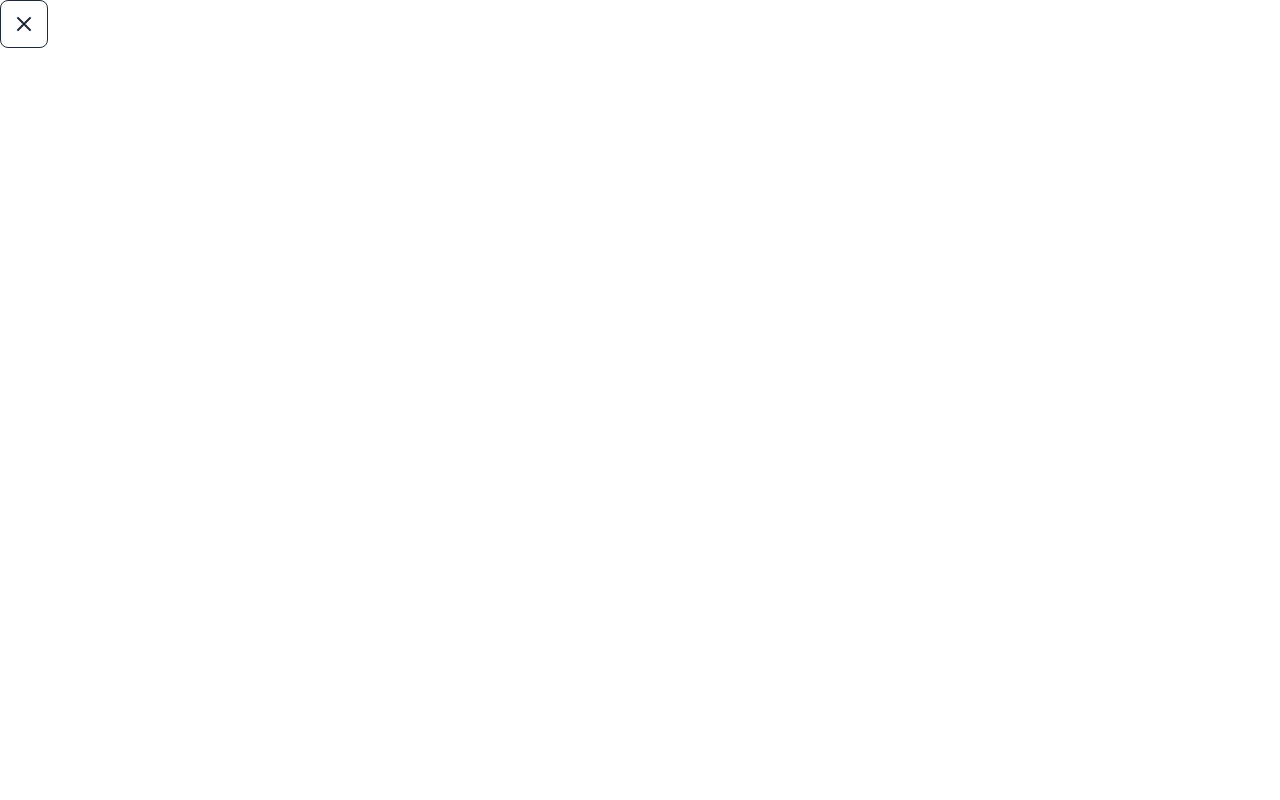
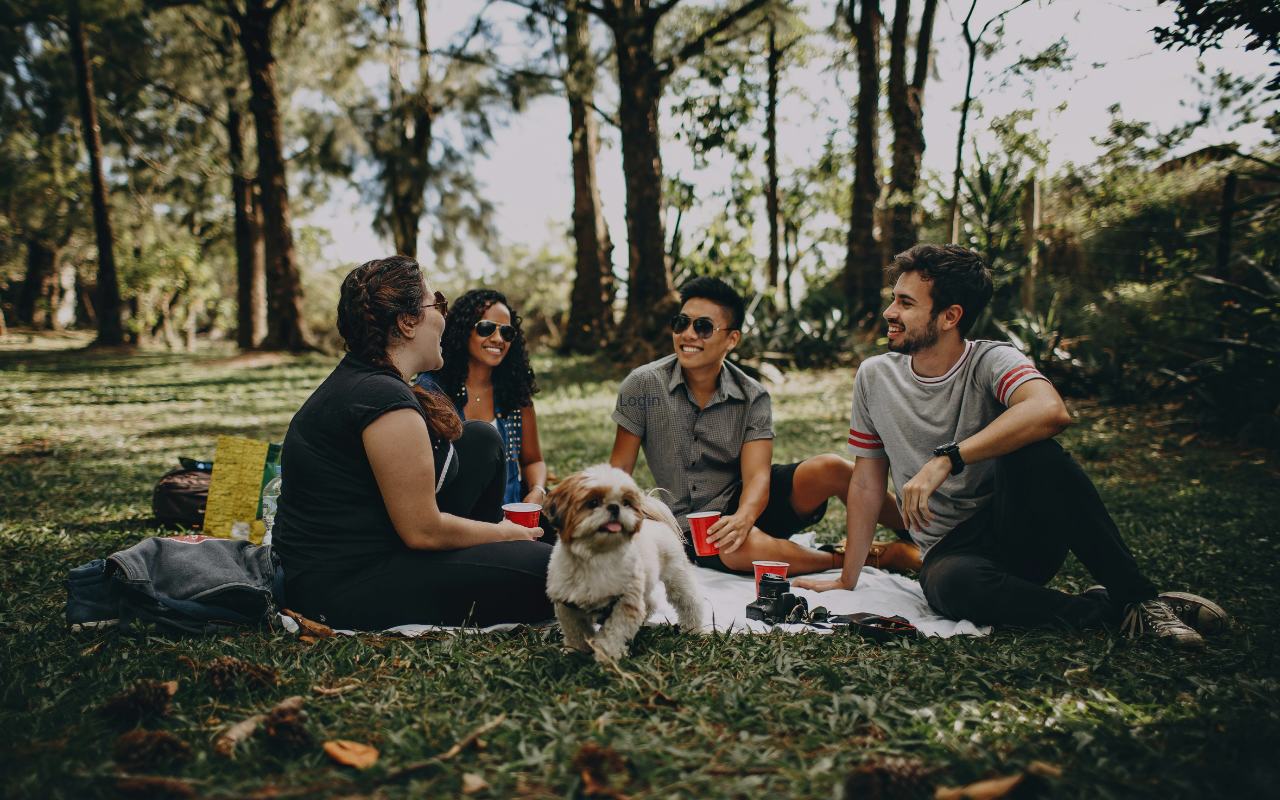
Before and after one commit to rajib010/HamroChat, a React (Vite) app in the folder frontend/: page / in a window 1280 px wide. Built offline with nearby package versions, Linux system fonts and the light colour scheme.

Commit message:
added home page layout

```diff
--- a/frontend/src/App.jsx
+++ b/frontend/src/App.jsx
@@ -1,9 +1,12 @@
-export default function App() {
+import React from 'react'
+import Login from './pages/login/Login.jsx'
+
+const App = () => {
   return (
-    <>
-      <button className="btn btn-square btn-outline">
-        <svg xmlns="http://www.w3.org/2000/svg" className="h-6 w-6" fill="none" viewBox="0 0 24 24" stroke="currentColor"><path strokeLinecap="round" strokeLinejoin="round" strokeWidth="2" d="M6 18L18 6M6 6l12 12" /></svg>
-      </button>
-    </>
+    <div className='p-4 h-screen flex items-center justify-center'>
+      <Login />
+    </div>
   )
 }
+
+export default App
--- a/frontend/src/index.css
+++ b/frontend/src/index.css
@@ -1,3 +1,10 @@
 @tailwind base;
 @tailwind components;
 @tailwind utilities;
+
+body {
+    background: linear-gradient(rgba(0, 0, 0, 0.2), rgba(0, 0, 0, 0.2)), url("../src/assets/bgimg.jpg");
+    background-repeat: no-repeat;
+    background-size: cover;
+    background-position: center;
+}
--- /dev/null
+++ b/frontend/src/pages/home/Home.jsx
@@ -0,0 +1,9 @@
+import React from 'react'
+
+const Home = () => {
+  return (
+    <div>Home</div>
+  )
+}
+
+export default Home
--- /dev/null
+++ b/frontend/src/pages/login/Login.jsx
@@ -0,0 +1,9 @@
+import React from 'react'
+
+const Login = () => {
+  return (
+    <div>Login</div>
+  )
+}
+
+export default Login
--- /dev/null
+++ b/frontend/src/pages/signup/Signup.jsx
@@ -0,0 +1,9 @@
+import React from 'react'
+
+const Signup = () => {
+  return (
+    <div>Signup</div>
+  )
+}
+
+export default Signup
```
Also changed, not shown: frontend/src/assets/bgimg.jpg (added).
